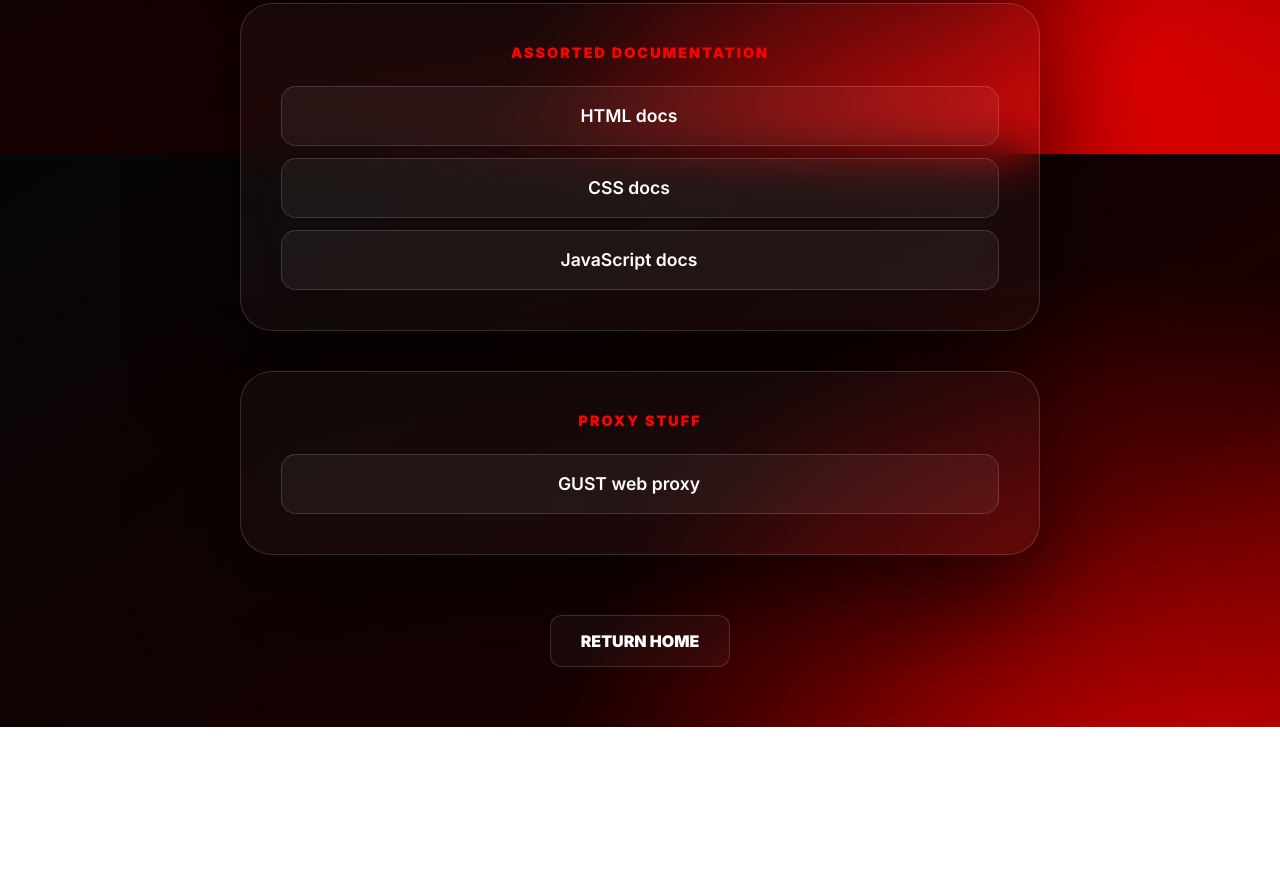
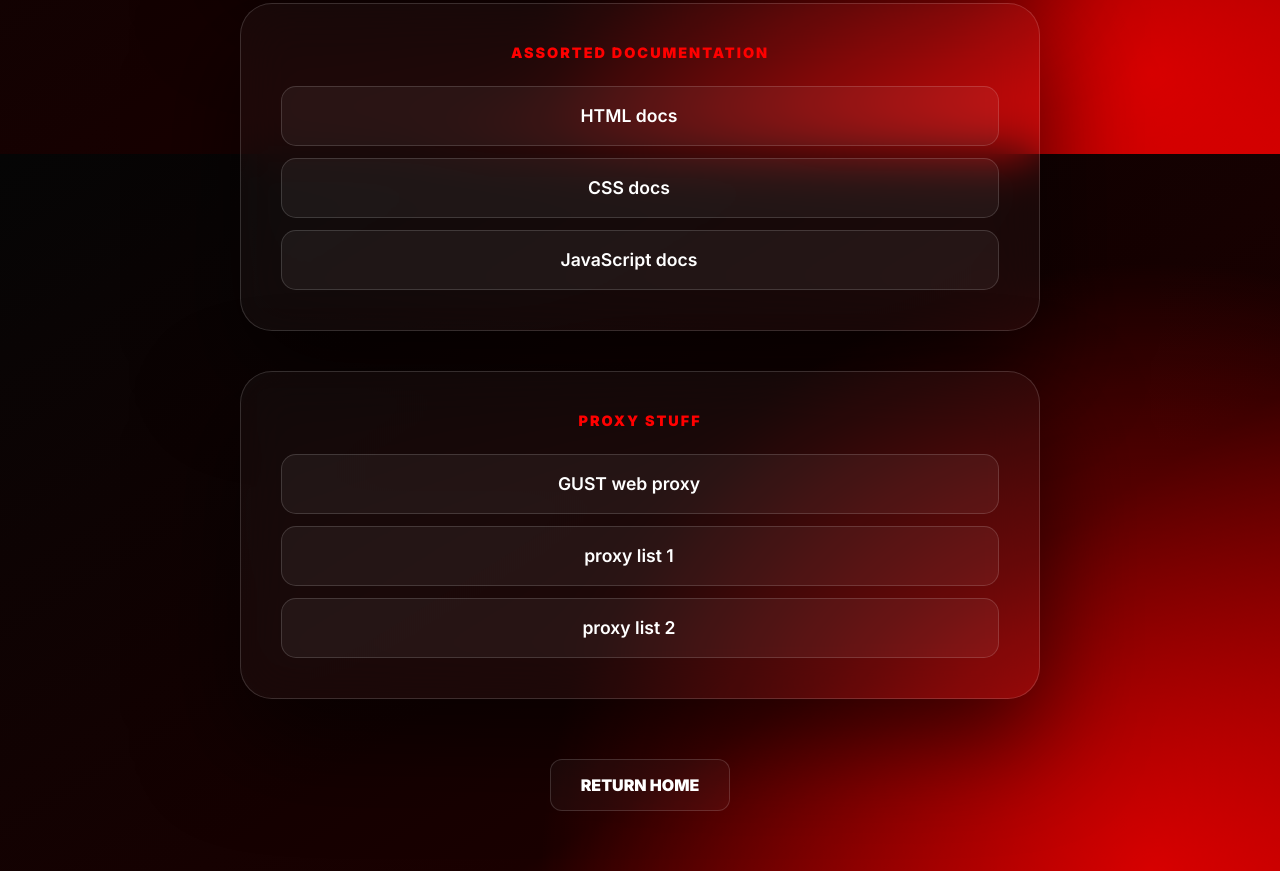
Before and after one commit to raven580/fred, a website: page public/funny_zone.html in a window 1280 px wide. Shown: the part 1446-2317 px from the top of the page. Before the commit the page ends 2173 px from the top, so only its background shows below. Drawn offline with Linux system fonts and the light colour scheme.

Commit message:
added link to proxy lists, because typing it in manually is really annoying.

```diff
--- a/public/funny_zone.html
+++ b/public/funny_zone.html
@@ -206,6 +206,8 @@
             <span class="category-title">proxy stuff</span>
             <ul class="link-list">
                 <li><a href="gust/GUST.html">GUST web proxy</a></li>
+                <li><a href="public/proxy_lists/list1.txt">proxy list 1</a></li>
+                <li><a href="public/proxy_lists/list2.txt">proxy list 2</a></li>
             </ul>
         </div>
 
```
